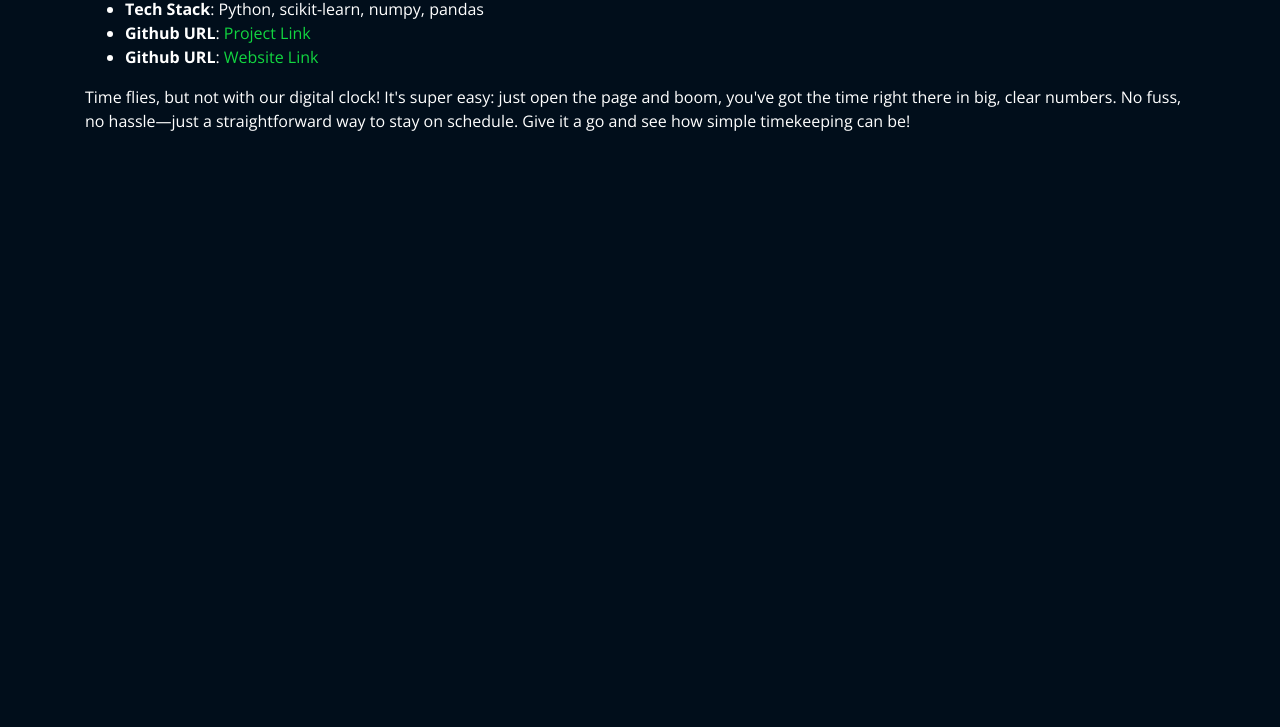
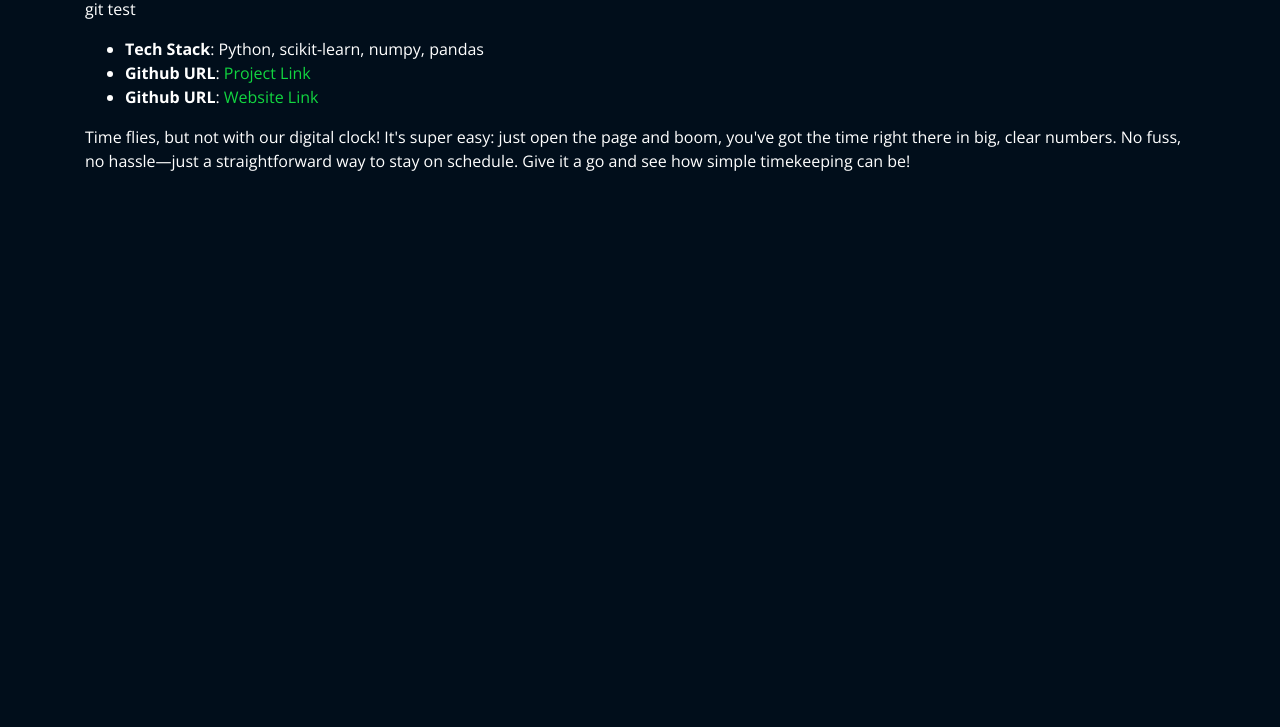
Before and after one commit to Chambyal999/Resume, a plain HTML site: page projects/Digital-Clock.html in a window 1280 px wide. Shown: the part 73-800 px from the top of the page. Drawn offline with nearby package versions, Linux system fonts and the light colour scheme; files whose address does not match are found by name.

Commit message:
git test
paragraph added named git test

```diff
--- a/projects/Digital-Clock.html
+++ b/projects/Digital-Clock.html
@@ -44,6 +44,8 @@
           <div class="col-lg-12 portfolio-info">
             <br>
             <h2 style="color:#12d640">Digital Clock</h2>
+            <p>git test</p>
+
 
             <ul>
               <li><strong>Tech Stack</strong>: Python, scikit-learn, numpy, pandas</li>
```
Also changed, not shown: projects/Amazon-Clone.html (+1 -0 lines), projects/Drum-Kit.html (+2 -0 lines), projects/Quiz-App.html (+2 -0 lines), projects/Restaurant-Website.html (+2 -0 lines), projects/Seat-Booking.html (+2 -0 lines), projects/blog.html (+2 -0 lines), projects/musicplayer.html (+2 -0 lines), projects/todo.html (+2 -0 lines).
